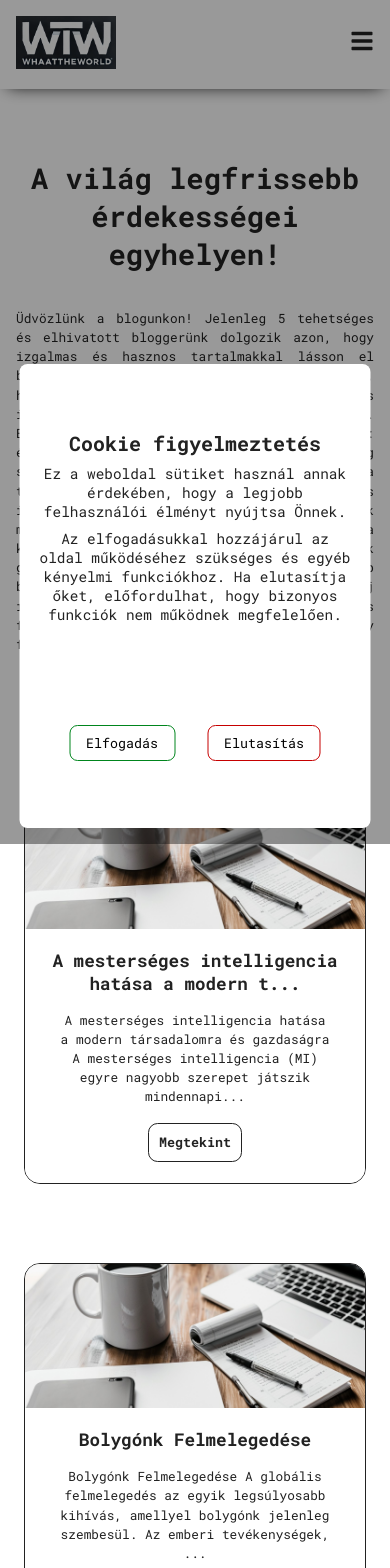
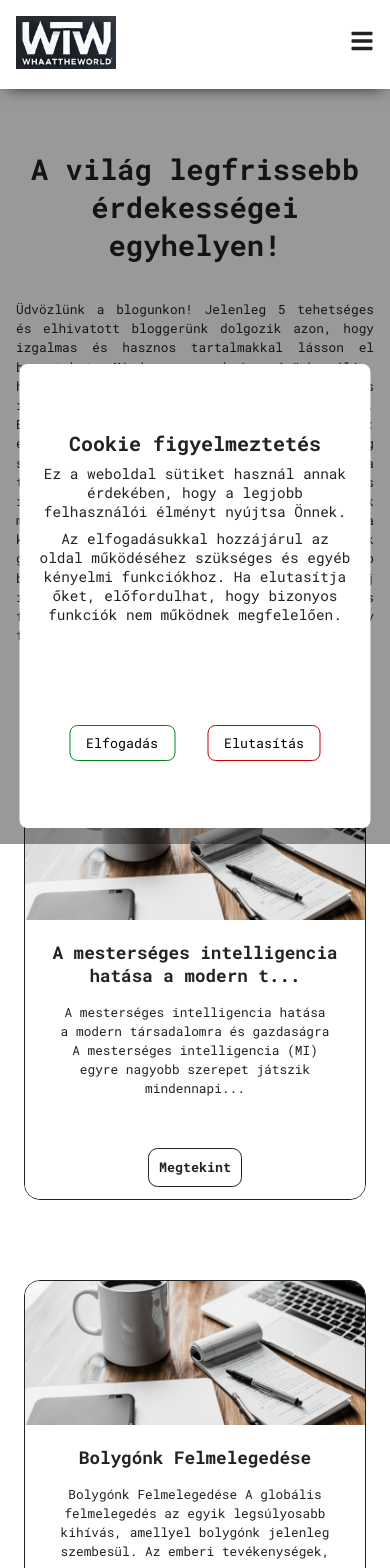
Before and after one commit to istvan911/react_vite_blog_proj, a React (Vite) app: page / in a window 390 px wide. Shown: the top 1568 px of the page. Built offline with nearby package versions, Linux system fonts and the light colour scheme.

Commit message:
2025_02_18_2

```diff
--- a/src/App.css
+++ b/src/App.css
@@ -12,10 +12,10 @@
   --btn-accept:#00851d !important;
   --btn-decline:#c60000 !important;
   --shadow-color:rgba(255, 255, 255, 1) !important;
-    /*--margin-1:4.375rem 0;
+    --margin-1:4.375rem 0;
     --width-1: 50%;
     --width-3: 90%;
-    --height-1:75vh*/
+    --height-1:75vh
 }
 [data-theme="dark"] {
   --primary-bg-color:#222 !important;
@@ -40,7 +40,7 @@
   --fourth-color: #000 !important;
   --fifth-color: #fff !important;
   --link-color: #3f0098 !important;
-  --link-bf-color:#743ac6 !important;
+  --link-bf-color:#333 !important;
   --link-btn:#fff !important;
   --brightness-procent: 50% !important;
   --shadow-color:rgba(0, 0, 0, 1) !important;
@@ -93,7 +93,9 @@ h1,h2,h3,p{
 
 .container-50-bordered{
   max-width: 50%;
+
         margin: 0 auto;
+        margin-top: 150px;
         padding: 2.25rem 1rem;
         border: 1px solid var(--primary-color);
         box-shadow: .25rem .25rem .6rem var(--shadow-color);
@@ -114,7 +116,7 @@ h1,h2,h3,p{
         border: 1px solid var(--primary-color);
         border-radius: .5rem;
         padding: 1rem;
-        max-width: 14rem;
+        max-width: 19rem;
         text-align: center;
         margin: 2rem 0;
         transition: transform 0.2s;
@@ -176,13 +178,16 @@ h1,h2,h3,p{
     .card {
         min-width: 15rem;
         max-width: 25rem;
-        min-height: 31rem;
-        max-height: 35rem !important;
+        min-height: 35rem;
+        max-height: 38rem !important;
         margin: 4.375rem 1.5rem;
         border: 1px solid var(--primary-color);
         background-color: var(--primary-bg-color);
         border-radius: 1rem;
         overflow: hidden;
+        display: flex;
+        flex-direction: column;
+        justify-content: space-between;
         transition: transform 0.2s;
       }
 
@@ -206,12 +211,14 @@ h1,h2,h3,p{
       }
 
       .card-title {
-        font-size: 1.4rem !important;
+        font-size: 1.3rem !important;
         margin: 0;
+        height: auto;
       }
 
       .card-text {
         font-size: 1rem !important;
+        height: auto;
         margin: 0 !important;
         flex-grow: 1;
         text-align:center !important;
@@ -231,12 +238,19 @@ h1,h2,h3,p{
         cursor: pointer;
         background-color: var(--primary-bg-color);
         font-weight: bold;
-        margin-bottom: .3rem;
+        margin: auto;
       }
       .btn-card-show-more:hover{
         background-color: var(--link-color);
         border-color: var(--link-color);
         color: var(--primary-bg-color);
+      }
+
+      .btn-space{
+        display: flex;
+        justify-content: center;
+        align-items: center;
+        height: 4rem;
       }
 
       /* Responsive styles */
@@ -260,7 +274,7 @@ h1,h2,h3,p{
 
       .card-content {
         padding: 1rem !important;
-        margin: 0 !important;
+        margin-top: .3rem !important;
         text-align: center;
       }
 
@@ -271,7 +285,7 @@ h1,h2,h3,p{
 
       .card-text {
         font-size: .8rem !important;
-        margin: 0 !important;
+        margin-bottom: .3rem !important;
         flex-grow: 1;
         text-align:center !important;
       }
@@ -279,7 +293,7 @@ h1,h2,h3,p{
       .card-date {
         font-size: .7rem !important;
         text-align: center !important;
-        margin: 0 !important;
+        margin-bottom: .3rem !important;
       }
 
     }
@@ -380,10 +394,17 @@ h1,h2,h3,p{
   padding: 1rem;
   color: var(--primary-color);
   box-shadow: 0 .3rem 1rem -.5rem var(--shadow-color);
-        margin-bottom: 4.375rem;
+  /* margin-bottom: 4.375rem;  Eltávolítva, hogy ne legyen alatta extra tér */
+  position: fixed; /* A menü fixálása a képernyő tetején */
+  top: 0; /* A tetején maradjon */
+  left: 0;
+  width: 100%; /* Teljes szélességet elfoglalja */
+  background: var(--primary-bg-color); /* Háttérszín hozzáadva a jobb láthatóságért */
+  z-index: 1000; /* Magas rétegindex, hogy mindig elöl legyen */
 }
+
 .nav-logo .logo{
-      width:100px
+  width: 100px;
 }
 
 /* Nav menu for larger screens */
@@ -398,34 +419,32 @@ h1,h2,h3,p{
   padding: 5px;
   text-decoration: none;
   font-weight: bold;
-      position: relative; /* Szükséges a ::after pszeudoelemhez */
-      transition: color 0.3s ease-in-out; /* A szöveg színének átmenete */
-      transition-delay: 0.3s; /* Késleltetés a szín váltására */
+  position: relative;
+  transition: color 0.3s ease-in-out;
+  transition-delay: 0.3s;
 }
 
 .nav-menu li a::after {
   content: '';
   position: absolute;
   width: 0;
-      height: .25rem; /* A csík vastagsága */
-      background-color: var(--link-color); /* Aranysárga szín */
+  height: .25rem;
+  background-color: var(--link-color);
   bottom: 0;
   left: 0;
-      transition: width .5s ease-in-out; /* Animáció a csík szélességére */
+  transition: width .5s ease-in-out;
 }
 
 .nav-menu li a:hover::after {
-      width: 100%; /* A csík végighúzódik a link alatt */
+  width: 100%;
 }
 
 .nav-menu li a:hover {
-      color: var(--link-color); /* A szöveg színe változik */
-      font-size: 1.1rem; /* A méretváltozás egyértelművé tétele */
-      transition:  font-size 0.3s ease; /* Az összes változás egy helyen */
-      transition-delay: 0s; /* Azonnali hatás */
+  color: var(--link-color);
+  font-size: 1.1rem;
+  transition: font-size 0.3s ease;
+  transition-delay: 0s;
 }
-
-
 
 /* Mobile menu (initially hidden) */
 .nav-toggle-button {
@@ -436,7 +455,8 @@ h1,h2,h3,p{
   cursor: pointer;
   display: none; /* hidden by default on large screens */
 }
-    .nav-toggle-button:hover{
+
+.nav-toggle-button:hover {
   color: var(--link-color);
 }
 
@@ -447,10 +467,12 @@ h1,h2,h3,p{
   top: 60px;
   left: 0;
   width: 100%;
+  height: 266.4px;
   text-align: center;
   padding: 1rem 0;
   flex-direction: column;
   box-shadow: 0 .3rem 1rem -.5rem var(--shadow-color);
+  background: var(--primary-bg-color); /* Háttérszín biztosítása a láthatóság miatt */
 }
 
 .nav-menu li {
@@ -460,18 +482,20 @@ h1,h2,h3,p{
 /* Responsive styles */
 @media (max-width: 768px) {
   .nav-menu {
-        display: none; /* hide on small screens */
+      display: none;
       flex-direction: column;
       width: 100%;
-        z-index: 10;
+      z-index: 10000;
+      height: 100%;
   }
 
   .nav-toggle-button {
-        display: block; /* show toggle button on small screens */
+      display: block;
   }
 }
 
 /*---------->   HEADER  END <----------*/
+
 
     /*---------->   FOOTER  BEGIN <----------*/
 
@@ -601,7 +625,7 @@ h1,h2,h3,p{
 
       .gdpr-container{
         max-width: 80%;
-        margin: 90px auto;
+        margin: 150px auto;
         padding: 20px;
         border: 1px solid var(--primary-color);
         box-shadow: 5px 5px 15px var(--shadow-color);
@@ -868,6 +892,7 @@ h1,h2,h3,p{
         padding: 1.25rem;
         text-align: center;
         margin: 90px auto;
+        margin-top: 150px;
         box-shadow: .25rem .25rem 1rem rgba(255, 0, 0, 1);
         border: 1px solid red;
         border-radius: 1rem;
@@ -905,6 +930,7 @@ h1,h2,h3,p{
         background-color: var(--primary-bg-color);
         margin: var(--margin-1);
         margin: 0  2rem;
+        margin-top: 150px !important;
     }
 
       .card-container h1 {
@@ -939,6 +965,7 @@ h1,h2,h3,p{
 
       .card-container{
         margin: 0!important;
+        margin-top: 150px !important  ;
         gap: 1rem;
       }
       .card-container h1{
@@ -972,6 +999,7 @@ h1,h2,h3,p{
     .login-container {
         max-width: 50%;
         margin: 90px auto;
+        margin-top: 150px;
         padding: 1.25rem;
         border: 1.5px solid var(--primary-color);
         box-shadow: .25rem .25rem 1rem var(--shadow-color);
@@ -1094,6 +1122,7 @@ h1,h2,h3,p{
     .post-detail-container {
       max-width: 80%;
       margin: 0 auto;
+      margin-top: 150px;
       padding-bottom: 2.25rem;
       border: 1px solid var(--primary-color);
       border-radius: 1rem;
@@ -1197,6 +1226,7 @@ h1,h2,h3,p{
     .register-container {
         max-width: 50%;
         margin: 0 auto;
+        margin-top: 150px;
         padding: 2.25rem 1rem;
         border: 1px solid var(--primary-color);
         box-shadow: .25rem .25rem .6rem var(--shadow-color);
@@ -1253,6 +1283,7 @@ h1,h2,h3,p{
       align-items: center;
       padding: 1.25rem;
       margin: 0 auto;
+      margin-top: 150px;
     }
 
     .profile-header {
@@ -1289,6 +1320,44 @@ h1,h2,h3,p{
       color: var(--primary-color);
     }
 
+    @media (max-width: 768px) {
+      .profile-header {
+
+        text-align: center;
+        margin-bottom: 2.5rem;
+      }
+
+      .profile-image {
+        width: 100px;
+        height: 100px;
+        border-radius: 50%;
+        object-fit: cover;
+        margin-bottom: 1.25rem;
+      }
+
+      .profile-name {
+        font-size: 1.9rem;
+        font-family: 'Roboto Mono';
+        font-weight: bold;
+        margin-bottom: .6rem;
+      }
+
+      .profile-join-date {
+        font-size: 1rem;
+        margin-bottom: .75rem;
+      }
+      .profile-bio{
+        font-size: .9rem;
+        text-align: justify;
+      }
+
+      .no-posts {
+        font-size: 1.2rem;
+        text-align: center;
+        color: var(--primary-color);
+      }
+
+    }
 
     /*---------->   USERPROFILE  END <----------*/
 
--- a/src/components/Card.jsx
+++ b/src/components/Card.jsx
@@ -50,9 +50,12 @@ export default function Card({ id }) {
       <div className="card-content">
         <h3 className="card-title" alt={postTitle}>{truncateText(postTitle, 45)}</h3>
         <p className="card-text">{truncateText(postContent, 180)}</p>
-        {/*<p className="card-date">{post.createdAt}</p>*/}
-        <button className='btn-card-show-more'>Megtekint</button>
       </div>
+      <div className="btn-space">
+          {/*<p className="card-date">{post.createdAt}</p>*/}
+          {<button className='btn-card-show-more'>Megtekint</button>  }
+        </div>
+
     </div>
   );
 }
```
Lines whose indentation alone changed are shown as unchanged.
